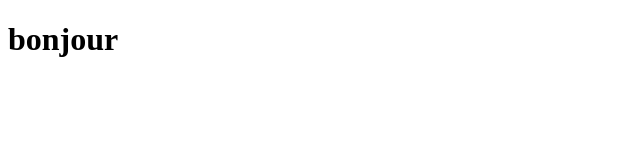
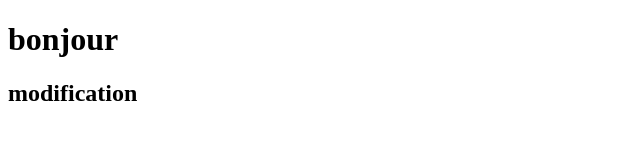
Before and after one commit to PoloCop/PoloCop.github.io, a plain HTML site: page index.html in a window 1280 px wide. Shown: the whole page, without its empty margins (0-640 px from the left). Drawn offline with Linux system fonts and the light colour scheme.

Commit message:
modification test page index.html

```diff
--- a/index.html
+++ b/index.html
@@ -10,6 +10,8 @@
 
 <body>
     <h1>bonjour</h1>
+    <h2>modification
+    </h2>
 
 </body>
 
```
